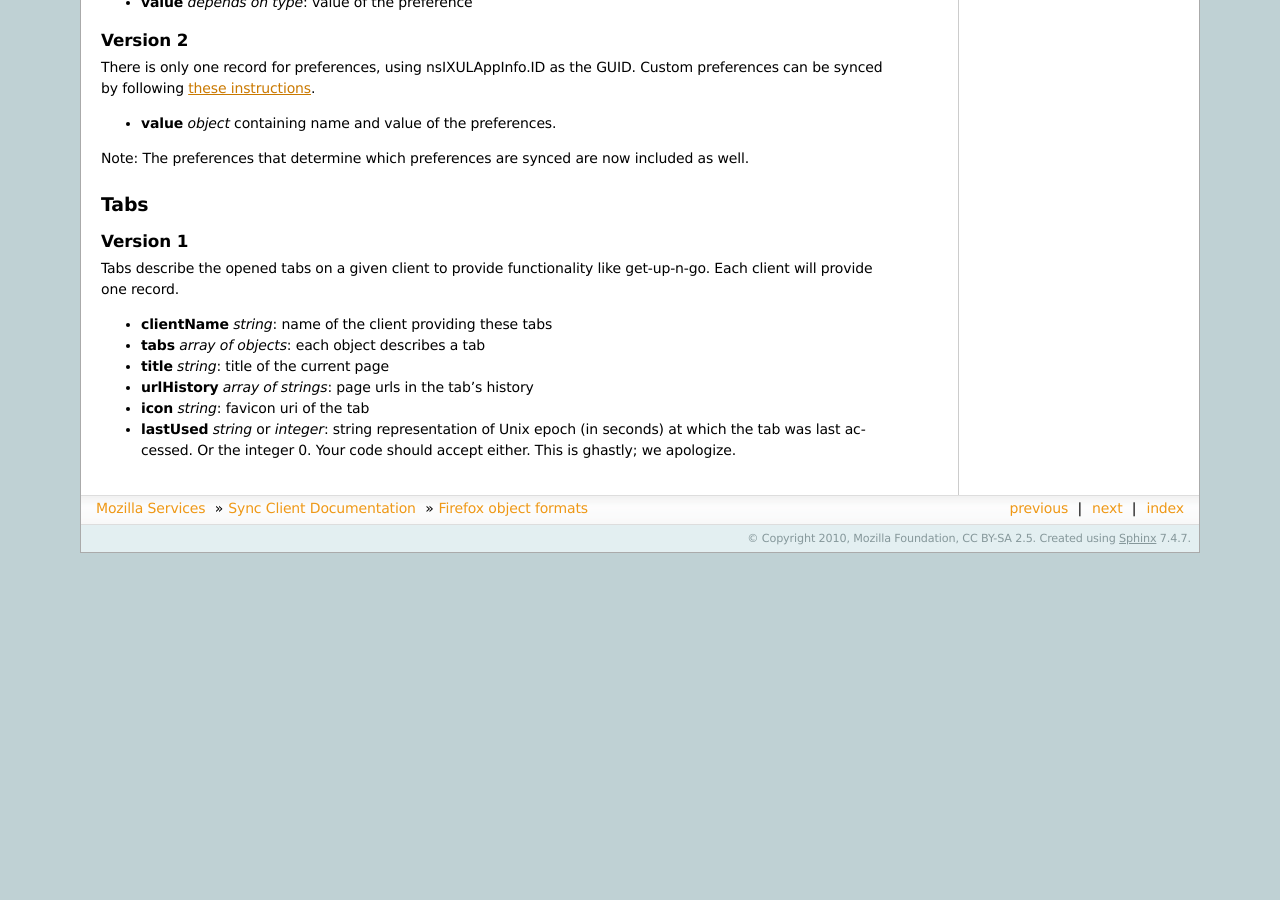
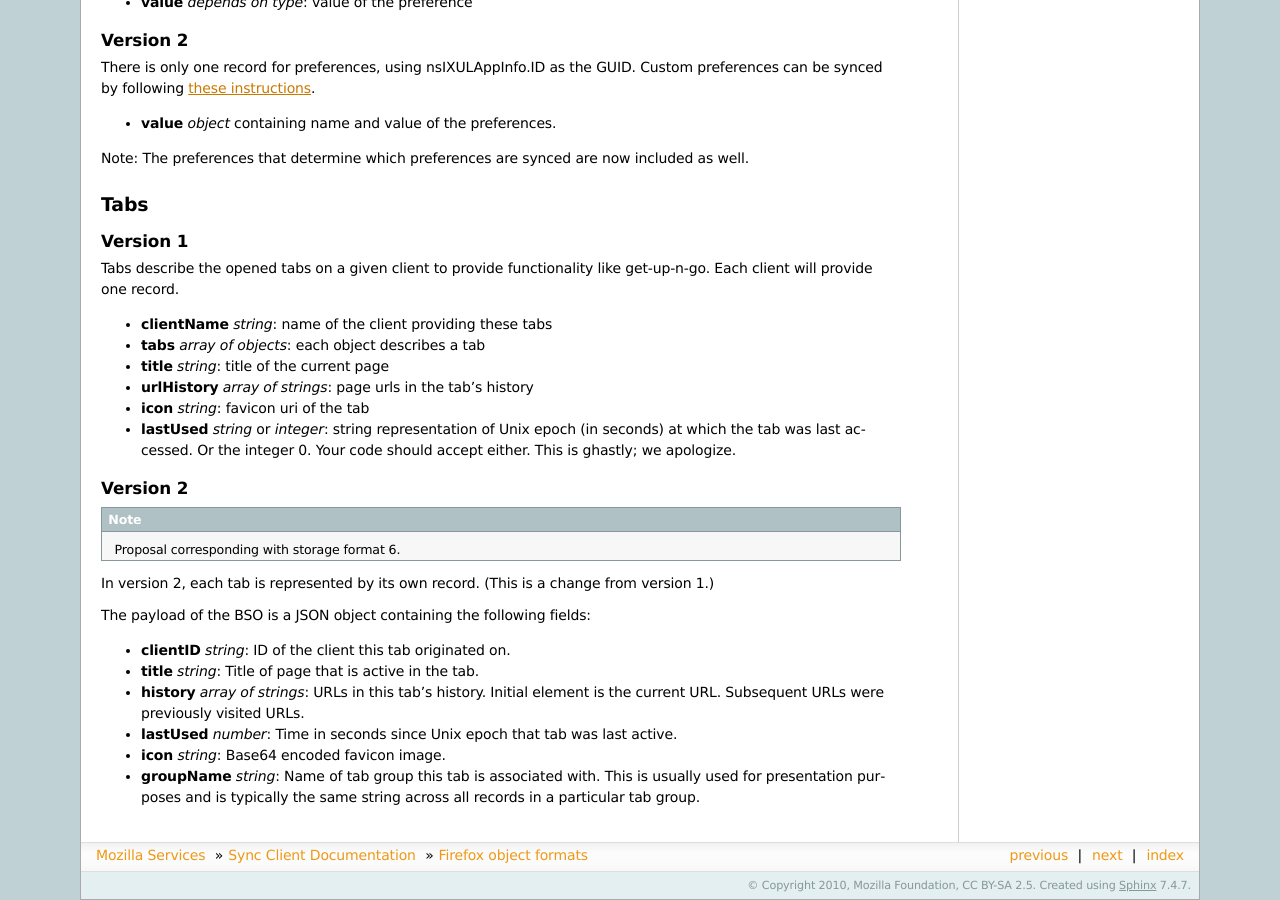
Before and after one commit to mozilla-services/docs, a Sphinx documentation site: the page built from source/sync/objectformats.rst, in a window 1280 px wide and 900 px high, scrolled down 4742 px. Built offline with Sphinx 7.4.7, drawn with Linux system fonts in a browser that asks for light colours; the version number could not be read and is left out; before the commit the page ends 5295 px from its top, so only the background shows below that.

Commit message:
Proposal for new tab format

```diff
--- a/source/sync/objectformats.rst
+++ b/source/sync/objectformats.rst
@@ -296,3 +296,26 @@ Tabs describe the opened tabs on a given client to provide functionality like ge
 * **urlHistory** *array of strings*: page urls in the tab's history
 * **icon** *string*: favicon uri of the tab
 * **lastUsed** *string* or *integer*: string representation of Unix epoch (in seconds) at which the tab was last accessed. Or the integer 0. Your code should accept either. This is ghastly; we apologize.
+
+Version 2
+---------
+
+.. note::
+
+  Proposal corresponding with storage format 6.
+
+In version 2, each tab is represented by its own record. (This is a change from
+version 1.)
+
+The payload of the BSO is a JSON object containing the following fields:
+
+* **clientID** *string*: ID of the client this tab originated on.
+* **title** *string*: Title of page that is active in the tab.
+* **history** *array of strings*: URLs in this tab's history. Initial element
+  is the current URL. Subsequent URLs were previously visited URLs.
+* **lastUsed** *number*: Time in seconds since Unix epoch that tab was last
+  active.
+* **icon** *string*: Base64 encoded favicon image.
+* **groupName** *string*: Name of tab group this tab is associated with. This
+  is usually used for presentation purposes and is typically the same string
+  across all records in a particular tab group.
```
